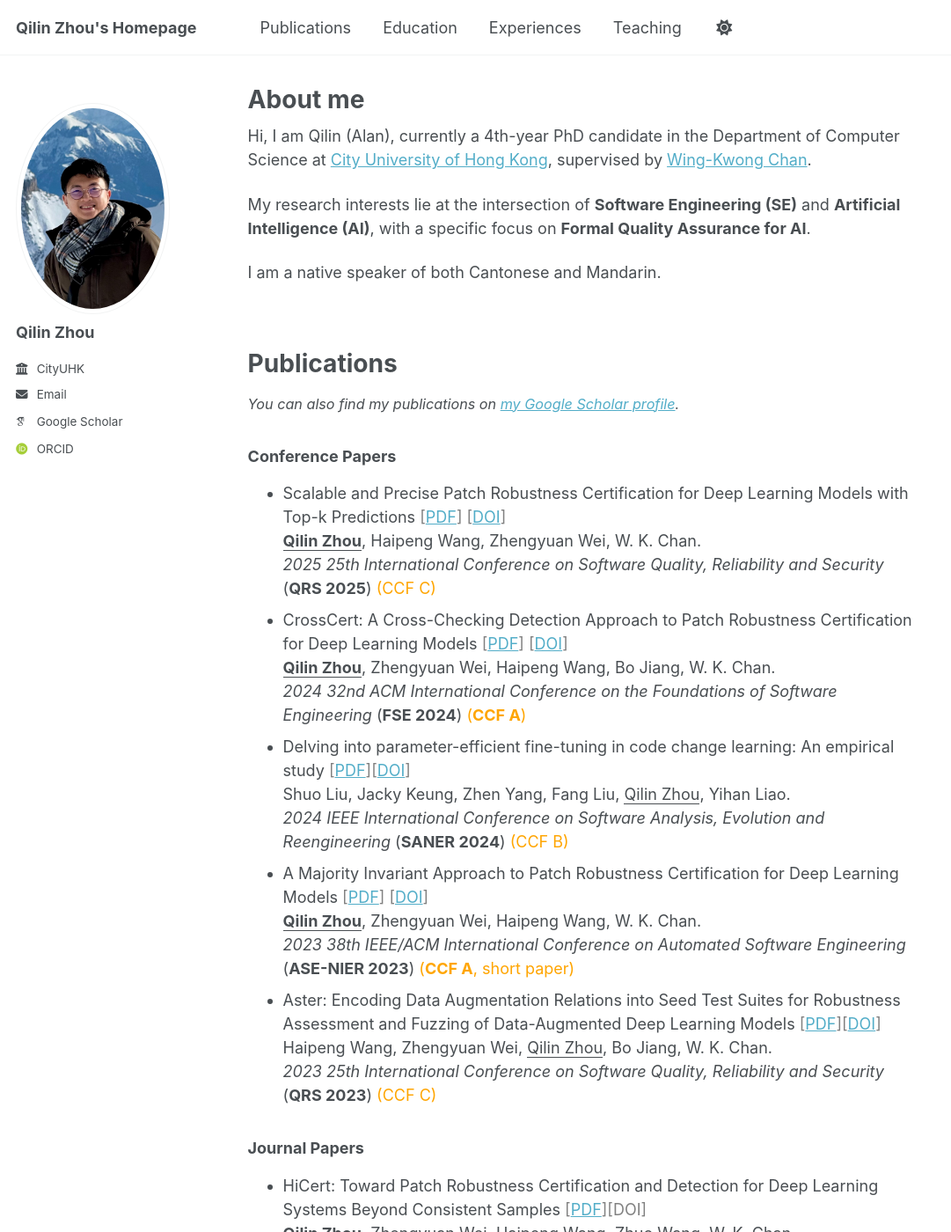
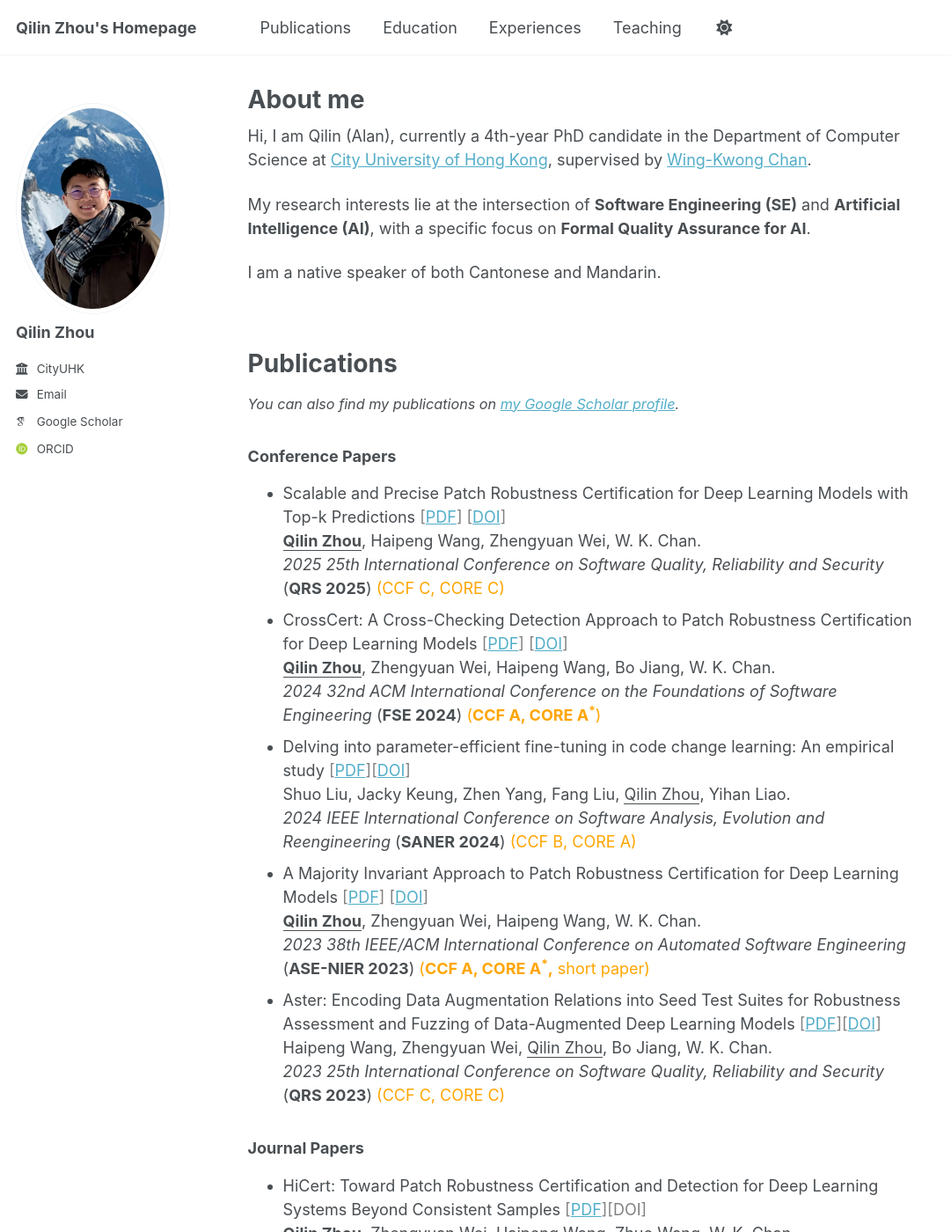
Before and after one commit to qilin-zhou/qilin-zhou.github.io, a Jekyll site: the page built from _pages/about.md, in a window 1280 px wide and 1400 px high. Shown: the whole window at 88% size, without its empty margins (0-1081 px from the left). Built offline with Jekyll 4.4.1, drawn with Linux system fonts in a browser that asks for light colours; some web fonts are replaced; a script bundle is joined from its source files by our own code; library files that are not in the unit come from our copies.

Commit message:
Update about.md

```diff
--- a/_pages/about.md
+++ b/_pages/about.md
@@ -22,19 +22,19 @@
 ### Conference Papers
 -  Scalable and Precise Patch Robustness Certification for Deep Learning Models with Top-k Predictions   <span style="color: grey;"> [[PDF](https://arxiv.org/abs/2507.23335)] [[DOI](https://doi.org/10.1109/QRS65678.2025.00030)] </span>
   **<ins>Qilin Zhou</ins>**, Haipeng Wang, Zhengyuan Wei, W. K. Chan.
-  _2025 25th International Conference on Software Quality, Reliability and Security_ (**QRS 2025**)<span style="color: Orange;"> (CCF C)</span>
+  _2025 25th International Conference on Software Quality, Reliability and Security_ (**QRS 2025**)<span style="color: Orange;"> (CCF C, CORE C)</span>
 - CrossCert: A Cross-Checking Detection Approach to Patch Robustness Certification for Deep Learning Models    <span style="color: grey;">[[PDF](https://arxiv.org/abs/2405.07668)] [[DOI](https://doi.org/10.1145/3660827)]</span>
   **<ins>Qilin Zhou</ins>**, Zhengyuan Wei, Haipeng Wang, Bo Jiang, W. K. Chan.
-  _2024 32nd ACM International Conference on the Foundations of Software Engineering_ (**FSE 2024**) <span style="color: Orange;"> (**CCF A**)</span>
+  _2024 32nd ACM International Conference on the Foundations of Software Engineering_ (**FSE 2024**) <span style="color: Orange;"> (**CCF A, CORE A<sup>*</sup>**)</span>
 - Delving into parameter-efficient fine-tuning in code change learning: An empirical study <span style="color: grey;">[[PDF](https://arxiv.org/abs/2402.06247)][[DOI](https://doi.org/10.1109/SANER60148.2024.00055)]</span>
   Shuo Liu, Jacky Keung, Zhen Yang, Fang Liu, <ins>Qilin Zhou</ins>, Yihan Liao.
-  _2024 IEEE International Conference on Software Analysis, Evolution and Reengineering_ (**SANER 2024**) <span style="color: Orange;"> (CCF B)</span>
+  _2024 IEEE International Conference on Software Analysis, Evolution and Reengineering_ (**SANER 2024**) <span style="color: Orange;"> (CCF B, CORE A)</span>
 - A Majority Invariant Approach to Patch Robustness Certification for Deep Learning Models  <span style="color: grey;">[[PDF](https://arxiv.org/abs/2308.00452)] [[DOI](https://doi.org/10.1109/ASE56229.2023.00137)]</span>
   **<ins>Qilin Zhou</ins>**, Zhengyuan Wei, Haipeng Wang, W. K. Chan.
-  _2023 38th IEEE/ACM International Conference on Automated Software Engineering_ (**ASE-NIER 2023**) <span style="color: Orange;"> (**CCF A**, short paper)</span>
+  _2023 38th IEEE/ACM International Conference on Automated Software Engineering_ (**ASE-NIER 2023**) <span style="color: Orange;"> (**CCF A, CORE A<sup>*</sup>,** short paper)</span>
 - Aster: Encoding Data Augmentation Relations into Seed Test Suites for Robustness Assessment and Fuzzing of Data-Augmented Deep Learning Models <span style="color: grey;">[[PDF](https://www.cs.cityu.edu.hk/~wkchan/papers/qrs2023-wang+wei+zhou+jaing+chan.pdf)][[DOI](https://doi.org/10.1109/QRS60937.2023.00044)]</span>
   Haipeng Wang, Zhengyuan Wei, <ins>Qilin Zhou</ins>, Bo Jiang, W. K. Chan.
- _2023 25th International Conference on Software Quality, Reliability and Security_ (**QRS 2023**) <span style="color: Orange;"> (CCF C)</span>
+ _2023 25th International Conference on Software Quality, Reliability and Security_ (**QRS 2023**) <span style="color: Orange;"> (CCF C, CORE C)</span>
 
 ### Journal Papers
 -  HiCert: Toward Patch Robustness Certification and Detection for Deep Learning Systems Beyond Consistent Samples <span style="color: grey;">[[PDF](https://www.arxiv.org/abs/2512.06123)][DOI]</span>
```
